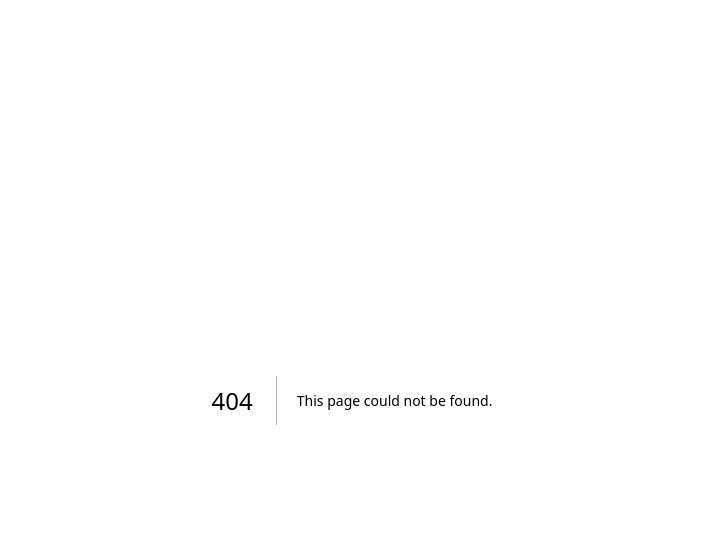
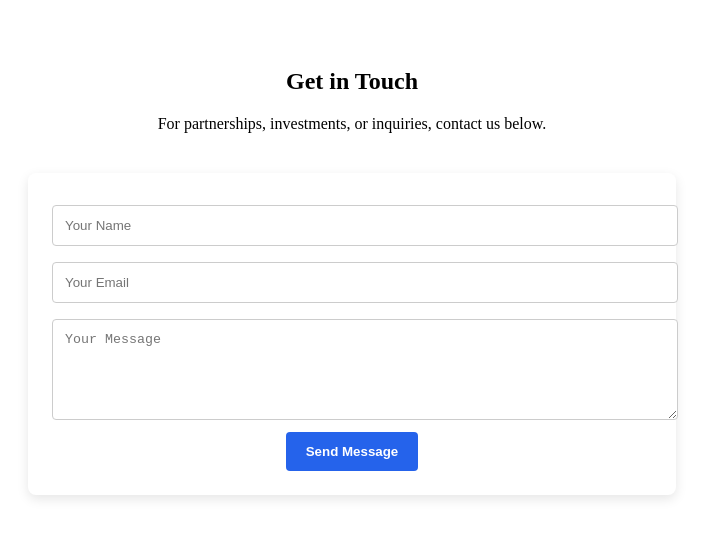
Before and after one commit to aquraiq-site/aquraiq-site, a Next.js app: page /contact in a window 1280 px wide. Before the commit this address had no page. Shown: the top 538 px of the page, without its empty margins (288-997 px from the left). Built offline with nearby package versions, Linux system fonts and the light colour scheme.

Commit message:
Create contact.js

```diff
--- /dev/null
+++ b/pages/contact.js
@@ -0,0 +1,47 @@
+export default function Contact() {
+  const formStyle = {
+    maxWidth: "600px",
+    margin: "40px auto",
+    padding: "24px",
+    background: "#fff",
+    borderRadius: "8px",
+    boxShadow: "0 4px 12px rgba(0,0,0,0.1)",
+    fontFamily: "Arial, sans-serif"
+  };
+
+  const inputStyle = {
+    width: "100%",
+    padding: "12px",
+    margin: "8px 0",
+    border: "1px solid #ccc",
+    borderRadius: "4px"
+  };
+
+  const btnStyle = {
+    background: "#2563eb",
+    color: "#fff",
+    padding: "12px 20px",
+    border: "none",
+    borderRadius: "4px",
+    cursor: "pointer",
+    fontWeight: "600"
+  };
+
+  return (
+    <div style={{ padding: "40px 20px", textAlign: "center" }}>
+      <h2>Get in Touch</h2>
+      <p>For partnerships, investments, or inquiries, contact us below.</p>
+
+      <form
+        action="https://formspree.io/f/your-form-id"
+        method="POST"
+        style={formStyle}
+      >
+        <input type="text" name="name" placeholder="Your Name" required style={inputStyle} />
+        <input type="email" name="email" placeholder="Your Email" required style={inputStyle} />
+        <textarea name="message" placeholder="Your Message" rows="5" required style={inputStyle}></textarea>
+        <button type="submit" style={btnStyle}>Send Message</button>
+      </form>
+    </div>
+  );
+}
```
